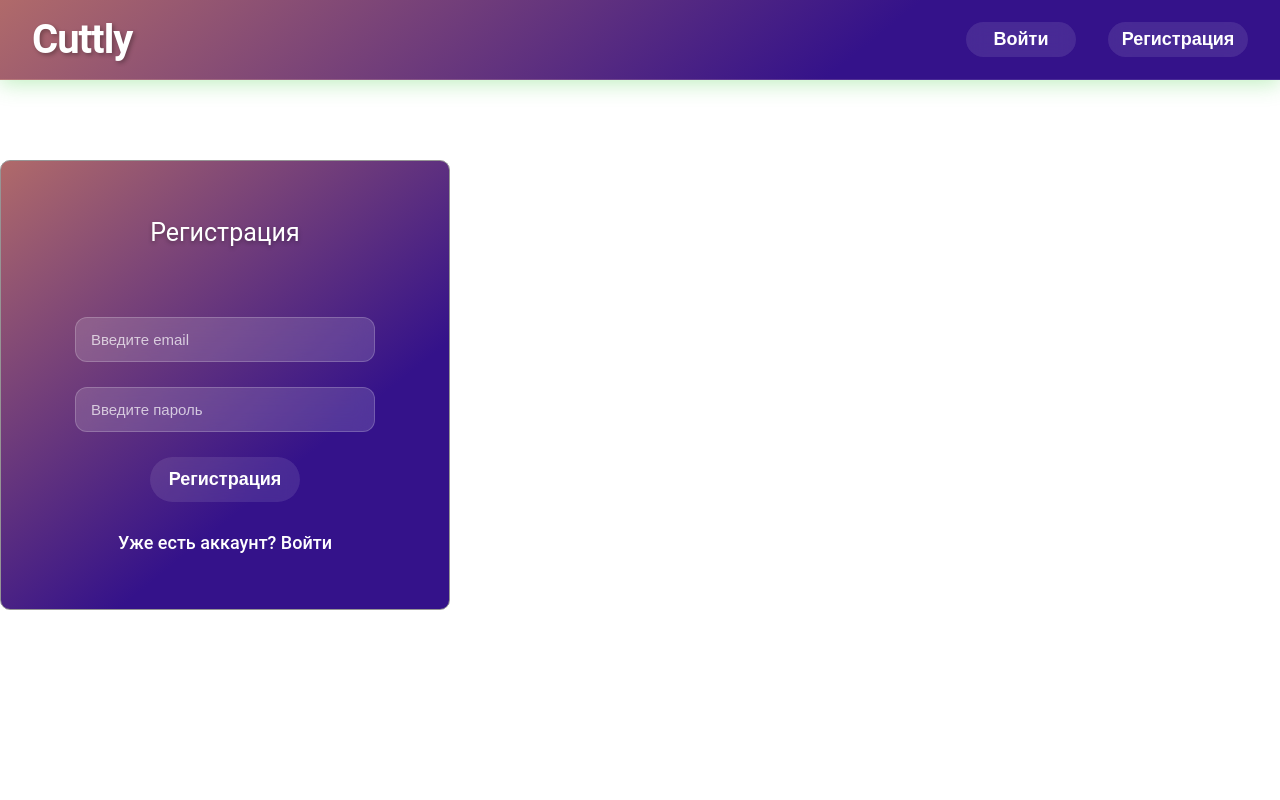
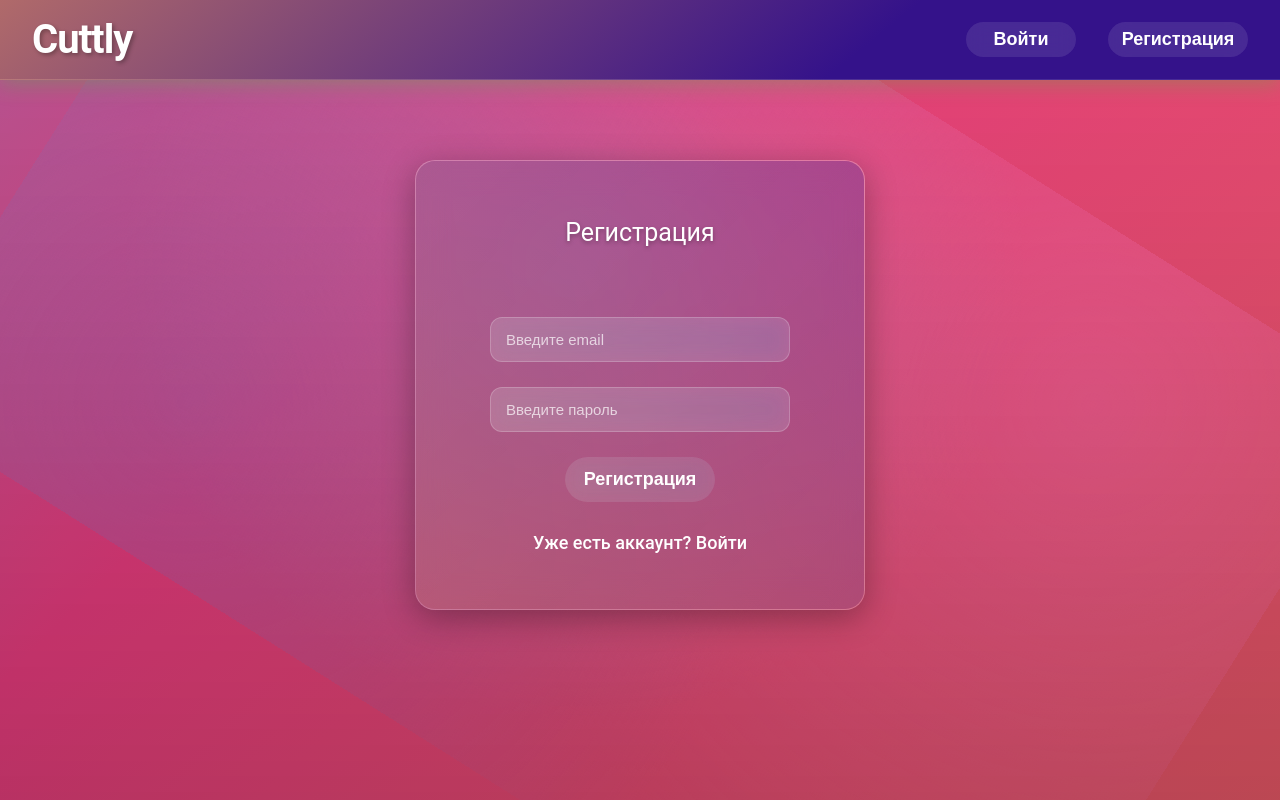
Before and after one commit to BarryTheAllen/Cutly, a React (Vite) app in the folder frontend/: page /Registration in a window 1280 px wide. Built offline with nearby package versions, Linux system fonts and the light colour scheme.

Commit message:
added signing into profile

```diff
--- a/frontend/src/UI/Header/Header.jsx
+++ b/frontend/src/UI/Header/Header.jsx
@@ -1,14 +1,21 @@
 import Button from "../Button/Button"
+import { useAuth } from '../../contexts/AuthContexts';
 import styles from "./Header.module.css"
 import { Link } from "react-router"
 
 const Header = () => {
+  const { user, token , isLoading, logout } = useAuth();
   return (
     <header className={styles.header}>
         <Link to={"/Home"}>
         <h1 className={styles.logo}>Cuttly</h1>
         </Link>
-        <nav className={styles.nav}>
+        {token ? (<div>
+                  <p>{user?.email}</p>
+                  <button onClick={logout}>выйти</button>
+                </div>) :
+
+                        <nav className={styles.nav}>
             <ul className={styles.navList}>
                 <Link to={"/Login"} >
                    <Button text={"Войти"} width={110} height={35}/>
@@ -17,7 +24,7 @@ const Header = () => {
                     <Button text={"Регистрация"} width={140} height={35}/>
                 </Link>
             </ul>
-        </nav>
+        </nav>}
     </header>
   )
 }
--- a/frontend/src/pages/Profile/Login/Login.jsx
+++ b/frontend/src/pages/Profile/Login/Login.jsx
@@ -18,7 +18,6 @@ const Login = () => {
 
     try {
       const result = await loginUser({ email, password });
-
       if (result && result.success) {
         console.log("успешный вход")
       } else {
@@ -32,6 +31,8 @@ const Login = () => {
   };
 
   return (
+    <>
+    <div className={styles.background}></div>
     <div className={styles.container}>
       <div className={styles.wrapper}>
         <h2 className={styles.formTitle}>Вход</h2>
@@ -64,6 +65,7 @@ const Login = () => {
         <Link to={"/Registration"} className={styles.link}>Нет аккаунта? Регистрация</Link>
       </div>
     </div>
+    </>
   );
 };
 
--- a/frontend/src/pages/Profile/Login/Login.module.css
+++ b/frontend/src/pages/Profile/Login/Login.module.css
@@ -6,6 +6,9 @@
     justify-self: center;
     position: absolute;
     top: 20%;
+    left: 50%;
+    transform: translateX(-50%);
+    z-index: 2;
 }
 
 .wrapper {
@@ -13,12 +16,87 @@
     align-items: center;
     width: 450px;
     height: 450px;
-    background: linear-gradient(141deg,rgba(176, 106, 106, 1) 0%, rgba(52, 18, 138, 1) 67%);
-    border-radius: 10px;
-    border: 1px solid #969595;
+    background: linear-gradient(135deg, rgba(255, 255, 255, 0.1) 0%, rgba(255, 255, 255, 0.05) 100%);
+    border-radius: 20px;
+    border: 1px solid rgba(255, 255, 255, 0.2);
     justify-content: center;
     flex-direction: column;
     gap: 30px;
+    backdrop-filter: blur(15px);
+    box-shadow: 0 8px 32px rgba(0, 0, 0, 0.3);
+    position: relative;
+    overflow: hidden;
+}
+
+.wrapper::before {
+    content: '';
+    position: absolute;
+    top: 0;
+    left: 0;
+    right: 0;
+    bottom: 0;
+    background: linear-gradient(45deg, rgba(176, 106, 106, 0.3) 0%, rgba(52, 18, 138, 0.3) 100%);
+    z-index: -1;
+}
+
+.background {
+    position: fixed;
+    top: 0;
+    left: 0;
+    width: 100%;
+    height: 100%;
+    background: linear-gradient(-45deg, #ee7752, #e73c7e, #23a6d5, #23d5ab);
+    background-size: 400% 400%;
+    animation: gradient 15s ease infinite;
+    z-index: 1;
+}
+
+.background::before {
+    content: '';
+    position: absolute;
+    top: 0;
+    left: 0;
+    width: 100%;
+    height: 100%;
+    background:
+        radial-gradient(circle at 20% 80%, rgba(120, 119, 198, 0.3) 0%, transparent 50%),
+        radial-gradient(circle at 80% 20%, rgba(255, 119, 198, 0.3) 0%, transparent 50%),
+        radial-gradient(circle at 40% 40%, rgba(120, 219, 255, 0.2) 0%, transparent 50%);
+    animation: float 6s ease-in-out infinite;
+}
+
+.background::after {
+    content: '';
+    position: absolute;
+    bottom: 0;
+    left: 0;
+    width: 100%;
+    height: 100%;
+    background: linear-gradient(to top, rgba(0, 0, 0, 0.2) 0%, transparent 100%);
+}
+
+@keyframes gradient {
+    0% {
+        background-position: 0% 50%;
+    }
+    50% {
+        background-position: 100% 50%;
+    }
+    100% {
+        background-position: 0% 50%;
+    }
+}
+
+@keyframes float {
+    0%, 100% {
+        transform: translateY(0px) rotate(0deg);
+    }
+    33% {
+        transform: translateY(-20px) rotate(120deg);
+    }
+    66% {
+        transform: translateY(20px) rotate(240deg);
+    }
 }
 
 .form {
--- a/frontend/src/pages/Profile/Registration/Registration.jsx
+++ b/frontend/src/pages/Profile/Registration/Registration.jsx
@@ -5,12 +5,11 @@ import { useAuth } from "../../../contexts/AuthContexts";
 import { useState } from "react";
 
 const Registration = () => {
-  const { registerUser, user } = useAuth();
+  const { registerUser, isLoading } = useAuth();
   const [email, setEmail] = useState('');
   const [emailError, setEmailError] = useState('');
   const [password, setPassword] = useState('');
   const [passwordError, setPasswordError] = useState('');
-  const [isLoading, setIsLoading] = useState(false);
   const [successMessage, setSuccessMessage] = useState('');
 
   const handleSubmit = async (e) => {
@@ -30,7 +29,6 @@ const Registration = () => {
     }
 
     if (isValid) {
-      setIsLoading(true);
       const result = await registerUser({ email, password });
 
       if (result.success) {
@@ -40,11 +38,12 @@ const Registration = () => {
       } else {
         setEmailError(result.error);
       }
-      setIsLoading(false);
     }
   };
 
   return (
+    <>
+    <div className={styles.background}></div>
     <div className={styles.container}>
       <div className={styles.wrapper}>
         <p className={styles.formTitle}>Регистрация</p>
@@ -73,7 +72,6 @@ const Registration = () => {
             disabled={isLoading}
           />
           {passwordError && <span className={styles.error}>{passwordError}</span>}
-
           <Button
             text={isLoading ? "Регистрация..." : "Регистрация"}
             width={150}
@@ -87,6 +85,7 @@ const Registration = () => {
         </Link>
       </div>
     </div>
+    </>
   );
 };
 
--- a/frontend/src/pages/Profile/Registration/Registration.module.css
+++ b/frontend/src/pages/Profile/Registration/Registration.module.css
@@ -6,6 +6,9 @@
     justify-self: center;
     position: absolute;
     top: 20%;
+    left: 50%;
+    transform: translateX(-50%);
+    z-index: 2;
 }
 
 .wrapper {
@@ -13,12 +16,87 @@
     align-items: center;
     width: 450px;
     height: 450px;
-    background: linear-gradient(141deg,rgba(176, 106, 106, 1) 0%, rgba(52, 18, 138, 1) 67%);
-    border-radius: 10px;
-    border: 1px solid #969595;
+    background: linear-gradient(135deg, rgba(255, 255, 255, 0.1) 0%, rgba(255, 255, 255, 0.05) 100%);
+    border-radius: 20px;
+    border: 1px solid rgba(255, 255, 255, 0.2);
     justify-content: center;
     flex-direction: column;
     gap: 30px;
+    backdrop-filter: blur(15px);
+    box-shadow: 0 8px 32px rgba(0, 0, 0, 0.3);
+    position: relative;
+    overflow: hidden;
+}
+
+.wrapper::before {
+    content: '';
+    position: absolute;
+    top: 0;
+    left: 0;
+    right: 0;
+    bottom: 0;
+    background: linear-gradient(45deg, rgba(176, 106, 106, 0.3) 0%, rgba(52, 18, 138, 0.3) 100%);
+    z-index: -1;
+}
+
+.background {
+    position: fixed;
+    top: 0;
+    left: 0;
+    width: 100%;
+    height: 100%;
+    background: linear-gradient(-45deg, #ee7752, #e73c7e, #23a6d5, #23d5ab);
+    background-size: 400% 400%;
+    animation: gradient 15s ease infinite;
+    z-index: 1;
+}
+
+.background::before {
+    content: '';
+    position: absolute;
+    top: 0;
+    left: 0;
+    width: 100%;
+    height: 100%;
+    background:
+        radial-gradient(circle at 20% 80%, rgba(120, 119, 198, 0.3) 0%, transparent 50%),
+        radial-gradient(circle at 80% 20%, rgba(255, 119, 198, 0.3) 0%, transparent 50%),
+        radial-gradient(circle at 40% 40%, rgba(120, 219, 255, 0.2) 0%, transparent 50%);
+    animation: float 6s ease-in-out infinite;
+}
+
+.background::after {
+    content: '';
+    position: absolute;
+    bottom: 0;
+    left: 0;
+    width: 100%;
+    height: 100%;
+    background: linear-gradient(to top, rgba(0, 0, 0, 0.2) 0%, transparent 100%);
+}
+
+@keyframes gradient {
+    0% {
+        background-position: 0% 50%;
+    }
+    50% {
+        background-position: 100% 50%;
+    }
+    100% {
+        background-position: 0% 50%;
+    }
+}
+
+@keyframes float {
+    0%, 100% {
+        transform: translateY(0px) rotate(0deg);
+    }
+    33% {
+        transform: translateY(-20px) rotate(120deg);
+    }
+    66% {
+        transform: translateY(20px) rotate(240deg);
+    }
 }
 
 .form {
```
Also changed, not shown: frontend/src/contexts/AuthContexts.jsx (+109 -33 lines).
